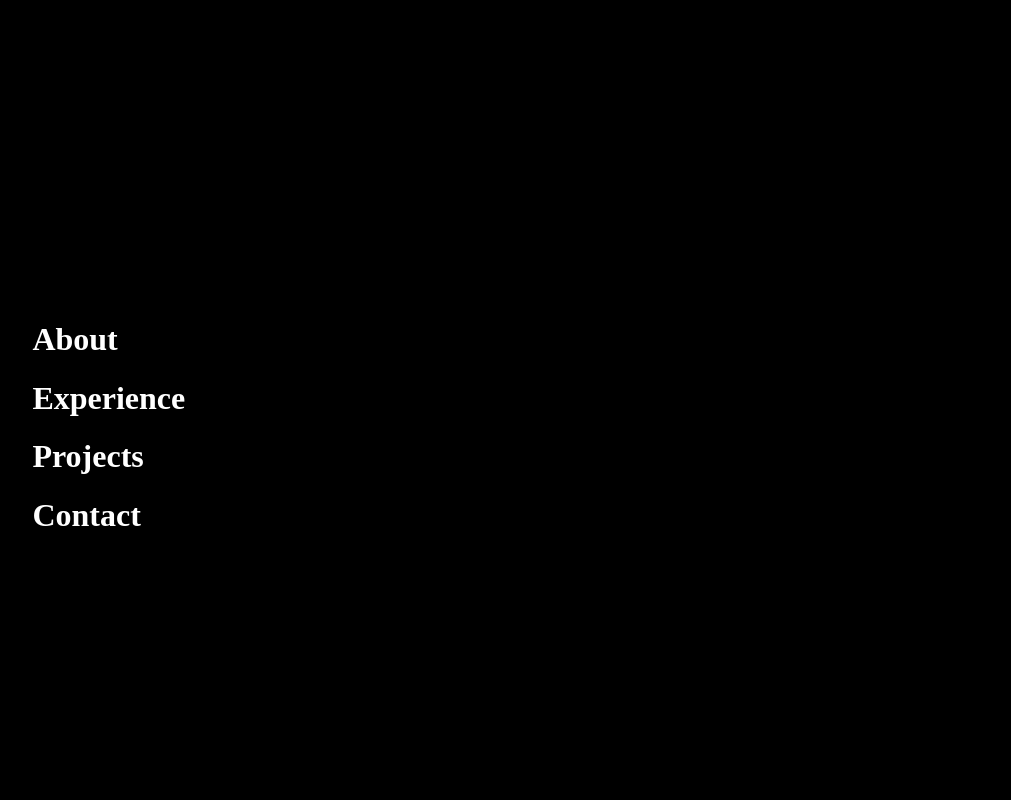
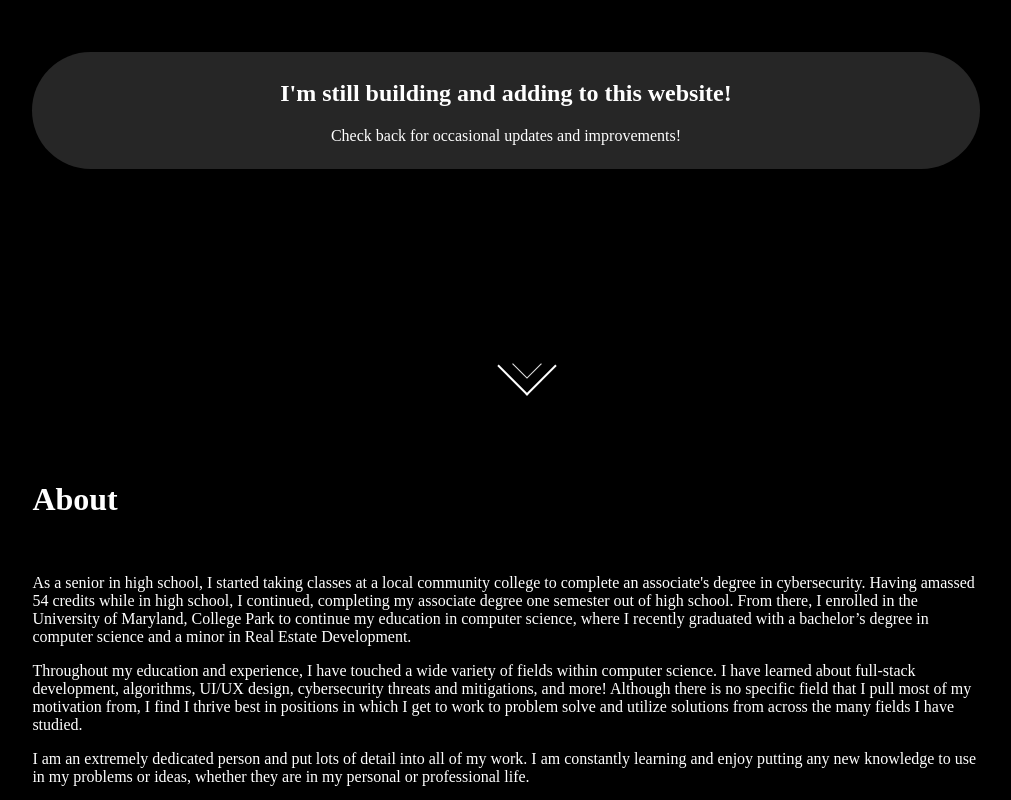
Before and after one commit to jaydesmarais/jaydesmarais, a React (Create React App) app in the folder jaydesmarais.com/: page /#intro in a window 1280 px wide. Shown: the part 500-1300 px from the top of the page, without its empty margins (134-1145 px from the left). Before the commit the page ends 1055 px from the top, so only its background shows below. Built offline with nearby package versions, Linux system fonts and the light colour scheme; what webfontloader would draw is missing.

Commit message:
Adding footer and hover effects on buttons

```diff
--- a/jaydesmarais.com/package.json
+++ b/jaydesmarais.com/package.json
@@ -9,6 +9,7 @@
     "react": "^18.2.0",
     "react-dom": "^18.2.0",
     "react-helmet": "^6.1.0",
+    "react-icons": "^4.10.1",
     "react-router-dom": "^6.14.2",
     "react-scripts": "5.0.1",
     "react-scroll": "^1.8.9",
--- a/jaydesmarais.com/src/components/Home/About.js
+++ b/jaydesmarais.com/src/components/Home/About.js
@@ -2,17 +2,27 @@ import React from 'react'
 import styled from 'styled-components'
 
 const StyledContainer = styled.div`
-  padding-top:'20vh';
-  align-items:'left';
-  height: '80vh';
-  display: 'grid';
-  color: white;
+  padding-top: 20vh;
+  height: 65vh;
 `
 
 const About = () => {
   return (
     <StyledContainer id="about">
       <h1>About</h1>
+      <br />
+      <p>
+        As a senior in high school, I started taking classes at a local community college to complete an associate's degree in cybersecurity. Having amassed 54 credits while in high school, I continued, completing my associate degree one semester out of high school. From there, I enrolled in the University of Maryland, College Park to continue my education in computer science, where I recently graduated with a bachelor’s degree in computer science and a minor in Real Estate Development.
+      </p>
+      <p>
+        Throughout my education and experience, I have touched a wide variety of fields within computer science. I have learned about full-stack development, algorithms, UI/UX design, cybersecurity threats and mitigations, and more! Although there is no specific field that I pull most of my motivation from, I find I thrive best in positions in which I get to work to problem solve and utilize solutions from across the many fields I have studied.
+      </p>
+      <p>
+        I am an extremely dedicated person and put lots of detail into all of my work. I am constantly learning and enjoy putting any new knowledge to use in my problems or ideas, whether they are in my personal or professional life.
+      </p>
+      <p>
+        After graduating from the University of Maryland, College Park, I moved out to Boulder, Colorado to get closer to the mountains, ski resorts, and a more active community. I am extremely excited to start my post-grad life in Colorado and I can't wait to see what opportunities open up!
+      </p>
     </StyledContainer>
   )
 }
--- a/jaydesmarais.com/src/components/Home/Contact.js
+++ b/jaydesmarais.com/src/components/Home/Contact.js
@@ -2,11 +2,8 @@ import React from 'react'
 import styled from 'styled-components'
 
 const StyledContainer = styled.div`
-  padding-top:'20vh';
-  align-items:'left';
-  height: '80vh';
-  display: 'grid';
-  color: white;
+  padding-top: 20vh;
+  height: 65vh;
 `
 
 const Contact = () => {
--- a/jaydesmarais.com/src/components/Home/Experience.js
+++ b/jaydesmarais.com/src/components/Home/Experience.js
@@ -2,11 +2,8 @@ import React from 'react'
 import styled from 'styled-components'
 
 const StyledContainer = styled.div`
-  padding-top:'20vh';
-  align-items:'left';
-  height: '80vh';
-  display: 'grid';
-  color: white;
+  padding-top: 20vh;
+  height: 65vh;
 `
 
 const Experience = () => {
--- a/jaydesmarais.com/src/components/Home/Intro.js
+++ b/jaydesmarais.com/src/components/Home/Intro.js
@@ -1,10 +1,11 @@
 import React from 'react'
 import { Link } from 'react-router-dom'
-import styled from 'styled-components'
+import styled, { keyframes } from 'styled-components'
 
 const StyledContainer = styled.div`
   padding-top: 20vh;
   height: 80vh;
+  width: 100%;
 `
 
 const StyledHeader = styled.h1`
@@ -19,6 +20,19 @@ const StyledText = styled.p`
   text-align: left
 `
 
+const StyledWarning = styled.p`
+  margin-top: 10vh;
+  padding: 1vh;
+  text-align: center;
+  border-radius: 100px;
+  background-color: rgba(255,255,255,.15);
+`
+
+const scrollAnimation = keyframes`
+  0% { opacity: 1; }
+  100% { opacity: 0; transform: translate(-10px, -10px) }
+`
+
 const StyledButton = styled.button`
   font-size: small;
   color: white;
@@ -26,13 +40,52 @@ const StyledButton = styled.button`
   border-color: white;
   border-radius: 10px;
   padding: 20px 50px;
+  cursor: pointer;
+
+  &:hover {
+    color: black;
+    background-color: white;
+    border-color: black;
+  }
+`
+
+const StyledScrollArrow = styled.div`
+  position: relative;
+  left: 50%;
+  top: 20vh;
+  width: 40px;
+  height: 40px;
+  transform: rotate(45deg);
+  border-left: none;
+  border-top: none;
+  border-right: 2px #fff solid;
+  border-bottom: 2px #fff solid;
+
+  &:before {
+    position: absolute;
+    left: 50%;
+    content: '';
+    width: 20px;
+    height: 20px;
+    top: 50%;
+    margin: -10px 0 0 -10px;
+    border-left: none;
+    border-top: none;
+    border-right: 1px #fff solid;
+    border-bottom: 1px #fff solid;
+    animation-duration: 2s;
+    animation-iteration-count: infinite;
+    animation-name: ${scrollAnimation};
+  }
 `
 
 const Intro = () => {
   return (
     <StyledContainer id="intro">
       <StyledHeader>
-        Jay Desmarais
+        <h1>
+          Jay Desmarais
+        </h1>
       </StyledHeader>
       <StyledSubHeader>
         I design and build things for the web
@@ -43,6 +96,18 @@ const Intro = () => {
       <Link to="/resume">
         <StyledButton>Check out my resume</StyledButton>
       </Link>
+
+      <StyledWarning>
+        <h2>
+          I{"'"}m still building and adding to this website!
+        </h2>
+        <p>
+          Check back for occasional updates and improvements!
+        </p>
+      </StyledWarning>
+
+      <StyledScrollArrow />
+
     </StyledContainer>
   )
 }
--- a/jaydesmarais.com/src/components/Home/Projects.js
+++ b/jaydesmarais.com/src/components/Home/Projects.js
@@ -2,11 +2,8 @@ import React from 'react'
 import styled from 'styled-components'
 
 const StyledContainer = styled.div`
-  padding-top:'20vh';
-  align-items:'left';
-  height: '80vh';
-  display: 'grid';
-  color: white;
+  padding-top: 20vh;
+  height: 65vh;
 `
 
 const Projects = () => {
--- a/jaydesmarais.com/src/components/Layout/Footer.js
+++ b/jaydesmarais.com/src/components/Layout/Footer.js
@@ -1,9 +1,47 @@
 import React from 'react'
+import styled from 'styled-components'
+import { BsLinkedin, BsGithub, BsInstagram, BsFillEnvelopeFill, BsFillChatFill } from 'react-icons/bs'
+
+const StyledContainer = styled.div`
+  height: 20vh;
+  text-align: center;
+`
+
+const StyledSocialIcons = styled.a`
+  display: inline-block;
+  color: white;
+  margin: 1vh 1vw;
+  padding: 1vh 2.5vw;
+
+  &:hover {
+    background-color: white;
+    color: black;
+    border-radius: 10px
+  }
+`
+
+const socialLinks = [
+  { name: 'github', link: 'https://github.com/jaydesmarais', icon: <BsGithub size={50} /> },
+  { name: 'linkedin', link: 'https://www.linkedin.com/in/jaydesmarais/', icon: <BsLinkedin size={50} /> },
+  { name: 'instagram', link: 'https://www.instagram.com/jaydesmarais/', icon: <BsInstagram size={50} /> },
+  { name: 'email', link: 'mailto:jmdesmarais01@gmail.com', icon: <BsFillEnvelopeFill size={50} /> },
+  { name: 'text', link: 'sms:4437454624', icon: <BsFillChatFill size={50} /> }
+]
 
 const Footer = () => {
   return (
-    <>
-    </>
+    <StyledContainer id="experience">
+      <h1>Thanks for visiting!</h1>
+
+      {socialLinks.map(({ name, link, icon }, i) => {
+        return (
+          <StyledSocialIcons href={link} key={name} target="_blank">
+            {icon}
+          </StyledSocialIcons>
+        )
+      })}
+
+    </StyledContainer>
   )
 }
 
--- a/jaydesmarais.com/src/components/Layout/Layout.js
+++ b/jaydesmarais.com/src/components/Layout/Layout.js
@@ -21,9 +21,11 @@ const Layout = ({ children }) => {
       <GlobalStyle />
       <>
         <NavBar location={location} />
+
         <StyledChild>
           <Outlet />
         </StyledChild>
+
         <Footer />
       </>
     </>
--- a/jaydesmarais.com/src/components/Layout/NavBar.js
+++ b/jaydesmarais.com/src/components/Layout/NavBar.js
@@ -7,6 +7,7 @@ import { NavLink } from 'react-router-dom'
 const StyledNavBar = styled.nav`
   position: -webkit-sticky;
   position: sticky;
+  z-index: 1000;
   display: block;
   top: 0;
   height: 0;
@@ -38,6 +39,7 @@ const StyledLink = styled.li`
   cursor: pointer;
 
   a {
+    margin: 0 5px;
     padding: 7px 25px;
     text-decoration: none;
     color: inherit;
@@ -45,25 +47,30 @@ const StyledLink = styled.li`
       @media (max-width: 900px) {
         padding: 7px 13px;
       }
-  }
 
-  a.active {
-    border-radius: 10px;
-    background-color: rgba(0,0,0,.5);
+    &:hover {
+      border-radius: 10px;
+      background-color: rgba(0,0,0,.25);
+    }
+
+    &.active {
+      border-radius: 10px;
+      background-color: rgba(0,0,0,.5);
+    }
   }
 `
 
 const navLinks = [
-  {name: '/', link:'intro'},
-  {name: '#about', link: 'about'},
-  {name: '#experience', link: 'experience'},
-  {name: '#projects', link: 'projects'},
-  {name: '#contact', link: 'contact'}
+  { name: '/', link: 'intro' },
+  { name: '#about', link: 'about' },
+  { name: '#experience', link: 'experience' },
+  { name: '#projects', link: 'projects' },
+  { name: '#contact', link: 'contact' }
 ]
 
 const backLinks = [
-  {name: '/', link: '/'},
-  {name: '/resume', link: '/resume', active: 'true'},
+  { name: '/', link: '/' },
+  { name: '/resume', link: '/resume', active: 'true' },
 ]
 
 const NavBar = ({ location }) => {
@@ -72,7 +79,7 @@ const NavBar = ({ location }) => {
     <StyledNavBar>
 
       <StyledLinkList>
-        {location && location.pathname === "/" ? navLinks.map(({name, link}, i) => {
+        {location && location.pathname === "/" ? navLinks.map(({ name, link }, i) => {
           return (
             <StyledLink key={i}>
               <ScrollLink to={link} spy={true} hashSpy={true} smooth={true}>
@@ -80,7 +87,7 @@ const NavBar = ({ location }) => {
               </ScrollLink>
             </StyledLink>
           )
-        }) : backLinks.map(({name, link}, i) => {
+        }) : backLinks.map(({ name, link }, i) => {
           return (
             <StyledLink key={i}>
               <NavLink to={link}>
@@ -91,7 +98,7 @@ const NavBar = ({ location }) => {
         })}
       </StyledLinkList>
 
-    </StyledNavBar>
+    </StyledNavBar >
   )
 }
 
```
Also changed, not shown: 2 other files (tests, documents, lock files or other folders).
